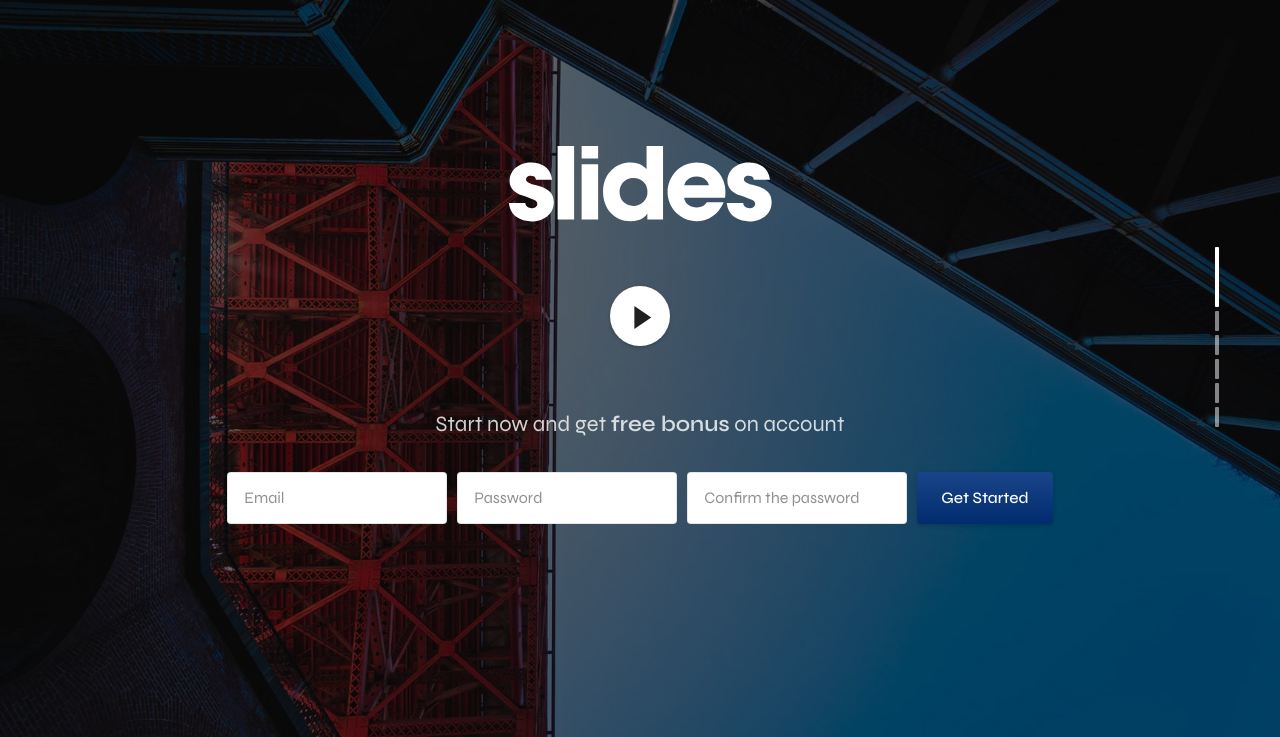
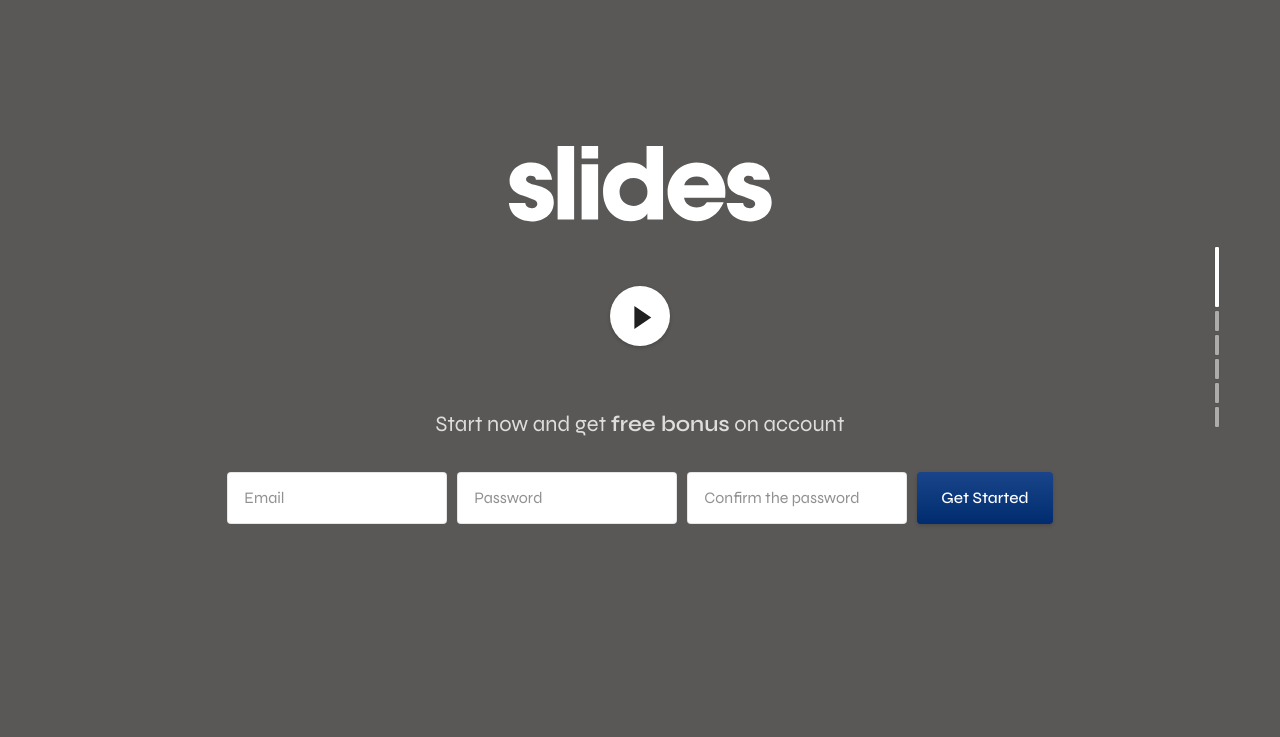
Before and after one commit to nuauceara/nuauce.github.io, a plain HTML site: page index.html in a window 1280 px wide. Shown: the part 63-800 px from the top of the page. Drawn offline with nearby package versions, Linux system fonts and the light colour scheme.

Commit message:
git add . git commit -m "0" git push origin main

```diff
--- a/index.html
+++ b/index.html
@@ -195,7 +195,7 @@
       </div>
     </div>
   </div>
-  <div class="background" style="background-image:url(assets/img/background/img-09.jpg)"></div>
+  <div class="background" style="background-color: #E2DDD7;"></div>
 </section>
 
 <!-- Popup Video -->
```
